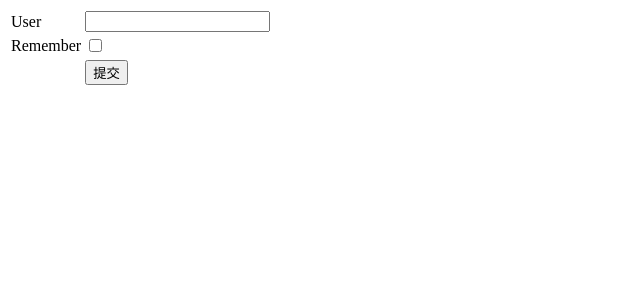
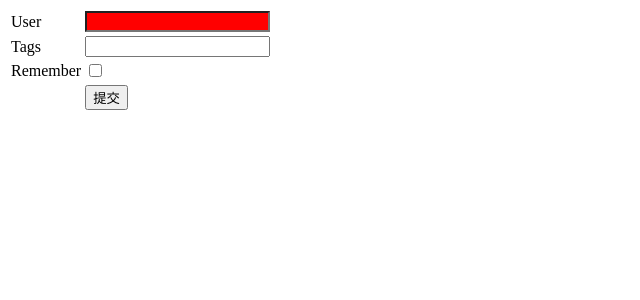
Before and after one commit to morpheus1989/api, a Python web app: template templates/setting.html in a window 1280 px wide. Shown: the top 300 px of the page, without its empty margins (0-640 px from the left). Run offline with Jinja, Linux system fonts and the light colour scheme; the template is opened without the code that fills it, so the values that code supplies are empty, except form fields; form fields are guessed from the names that the template uses.

Commit message:
下拉选择框和标签样式传递

```diff
--- a/forms.py
+++ b/forms.py
@@ -1,4 +1,4 @@
-from wtforms import Form,StringField,IntegerField,ValidationError,BooleanField
+from wtforms import Form,StringField,IntegerField,ValidationError,BooleanField,SelectField
 from wtforms.validators import Length,EqualTo,Email,InputRequired,NumberRange,Regexp,URL,UUID
 
 class RegistForm(Form):
@@ -17,5 +17,6 @@ class RegistForm(Form):
 class SettingForm(Form):
     # 第一个参数用来指定label
     user=StringField('用户名：',validators=[IntegerField()])
+    tags=SelectField('标签',choices=[('1','python'),('2','java')])
     # 用户勾选，不需要验证
     remember=BooleanField('记住我：')
--- a/templates/setting.html
+++ b/templates/setting.html
@@ -3,6 +3,9 @@
 <head>
     <meta charset="UTF-8">
     <title>注册用户</title>
+    <style>
+        .user{background-color: red}
+    </style>
 </head>
 <body>
 {# action为空，默认使用当前的url#}
@@ -11,7 +14,12 @@
         <tbody>
         <tr>
             <td>{{ form.user.label }}</td>
-            <td>{{ form.user() }}</td>
+            {# 通过class参数可以指定样式 #}
+            <td>{{ form.user(class='user') }}</td>
+        </tr>
+        <tr>
+            <td>{{ form.tags.label }}</td>
+            <td>{{ form.tags() }}</td>
         </tr>
         <tr>
             <td>{{ form.remember.label }}</td>
```
